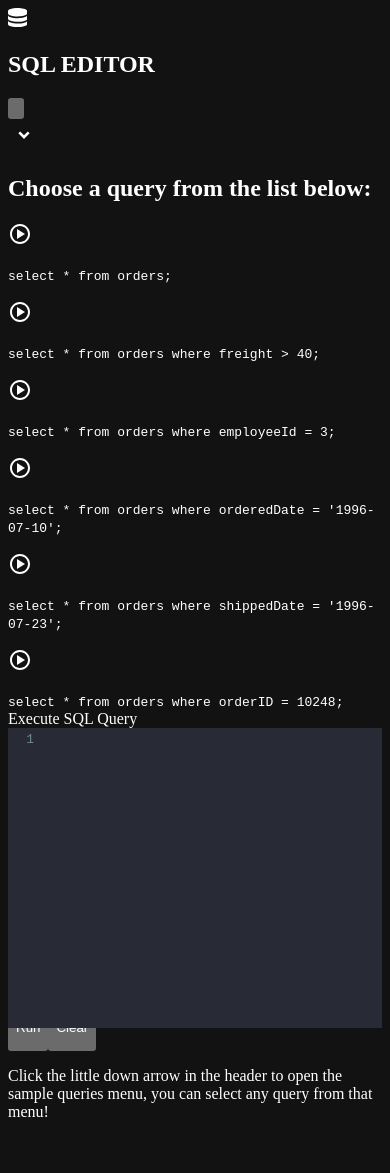
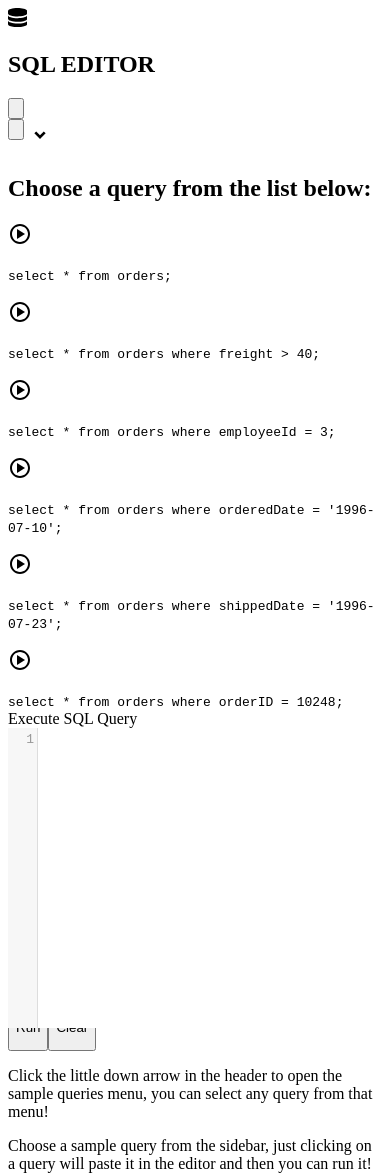
Before and after one commit to pandeymangg/sql-editor, a Next.js app: page / in a window 390 px wide. Before the commit the page ends 1121 px from the top, so only its background shows below. Built offline with nearby package versions, Linux system fonts and the light colour scheme.

Commit message:
theme bug fix and loader added

```diff
--- /dev/null
+++ b/src/components/Download/index.jsx
@@ -0,0 +1,59 @@
+import React from "react";
+import { BsDownload } from "react-icons/bs";
+
+const Download = ({ result }) => {
+  const generateCSV = () => {
+    let csvfile = "data:text/csv;charset=utf-8,";
+    const keys = Object.keys(result[0]);
+    csvfile += keys.join(",");
+    csvfile += "\n";
+
+    result.forEach((res) => {
+      let properties = Object.values(res);
+      csvfile += properties.join(",");
+      csvfile += "\n";
+    });
+
+    const encodedUri = encodeURI(csvfile);
+    const link = document.createElement("a");
+    link.setAttribute("href", encodedUri);
+    link.setAttribute("download", "result.csv");
+    document.body.appendChild(link);
+    link.click();
+  };
+
+  const generateJSON = () => {
+    let csvfile = "data:text/json;charset=utf-8,";
+    var encodedUri = csvfile + encodeURIComponent(JSON.stringify(result));
+    var link = document.createElement("a");
+    link.setAttribute("href", encodedUri);
+    link.setAttribute("download", "result.json");
+    document.body.appendChild(link);
+    link.click();
+  };
+
+  const onDownload = () => {
+    // const format = document.getElementById("formats").value;
+    const format = "csv";
+
+    if (format === "json") {
+      generateJSON();
+    } else if (format === "csv") {
+      generateCSV();
+    }
+  };
+
+  return (
+    <div className="w-full flex justify-between items-center">
+      <div>
+        <h3 className="text-lg font-medium">OUTPUT</h3>
+      </div>
+
+      <div className="cursor-pointer" onClick={() => onDownload()}>
+        <BsDownload size={"1.2rem"} />
+      </div>
+    </div>
+  );
+};
+
+export default Download;
--- a/src/components/Header/index.jsx
+++ b/src/components/Header/index.jsx
@@ -15,23 +15,27 @@ const Header = () => {
 
   return (
     <nav className="border-b-2 border-gray-200 dark:border-darkBorder px-4 md:px-20 h-14 flex items-center mx-auto my-0">
-      <div className="nav-container w-full flex justify-between items-center">
+      <div className="nav-container relative w-full flex justify-between items-center">
         <div className="flex text-gray-900 dark:text-hotPink gap-2 items-center">
           <ImDatabase size={"1.2rem"} />
           <h1 className="text-xl md:text-3xl font-bold">SQL EDITOR</h1>
         </div>
 
+        <div className="hidden md:block">
           <ThemeToggler mounted={mounted} theme={theme} setTheme={setTheme} />
+        </div>
 
-        <div
-          className={classes.sidebaricon}
-          onClick={() => setQuerySideBarCollapsed(!querySideBarCollapsed)}
-        >
+        <div className={`${classes.sidebaricon} items-center gap-2`}>
+          <div className="mt-1">
+            <ThemeToggler mounted={mounted} theme={theme} setTheme={setTheme} />
+          </div>
+          <div onClick={() => setQuerySideBarCollapsed(!querySideBarCollapsed)}>
             {querySideBarCollapsed ? (
               <RiArrowDropDownLine size={"2rem"} />
             ) : (
               <RiArrowDropUpLine size={"2rem"} />
             )}
+          </div>
         </div>
 
         {/* <div>
--- a/src/components/Header/styles.module.css
+++ b/src/components/Header/styles.module.css
@@ -4,6 +4,6 @@
 
 @media (max-width: 768px) {
   .sidebaricon {
-    display: block;
+    display: flex;
   }
 }
--- a/src/components/Layout/MainQueryResult/index.jsx
+++ b/src/components/Layout/MainQueryResult/index.jsx
@@ -1,12 +1,19 @@
 import React, { useState } from "react";
 import { queryData } from "../../../../data";
-import Result from "./Result";
+// import Result from "./Result";
 import { BsPlayFill, BsX } from "react-icons/bs";
 import dynamic from "next/dynamic";
-import Loader from "../../CodeMirror/Loader";
+import EditorSkeleton from "../../Loaders/EditorSkeleton";
+import Download from "../../Download";
+import ResultLoader from "../../Loaders/ResultLoader";
 const CodeMirror = dynamic(import("../../CodeMirror"), {
   ssr: false,
-  loading: () => <Loader />,
+  loading: () => <EditorSkeleton />,
+});
+
+const Result = dynamic(import("../MainQueryResult/Result"), {
+  ssr: false,
+  loading: () => <ResultLoader />,
 });
 
 const MainQueryResult = ({
@@ -40,31 +47,33 @@ const MainQueryResult = ({
             <CodeMirror value={currentQuery} setValue={setCurrentQuery} />
             <div className="editor-controls flex gap-4">
               <button
-                className="bg-green-900 text-green-100 font-bold uppercase text-xs md:text-sm px-3 py-2 md:px-6 md:py-3 rounded shadow hover:shadow-lg outline-none focus:outline-none"
+                className="bg-green-900 text-green-100 font-bold uppercase text-xs md:text-sm px-3 py-2 md:px-6 md:py-3 rounded shadow-sm hover:shadow-lg outline-none focus:outline-none"
                 type="button"
                 onClick={() => handleQueriesChange()}
               >
-                <div className="flex items-center gap-2">
+                <div className="flex items-center gap-1">
                   <BsPlayFill size={"1.2rem"} />
                   <p>Run</p>
                 </div>
               </button>
 
               <button
-                className="bg-red-700 text-white font-bold uppercase text-xs md:text-sm px-3 py-2 md:px-6 md:py-3 rounded shadow hover:shadow-lg outline-none focus:outline-none"
+                className="bg-red-700 text-red-100 font-bold uppercase text-xs md:text-sm px-3 py-2 md:px-6 md:py-3 rounded shadow-sm hover:shadow-lg outline-none focus:outline-none"
                 type="button"
                 onClick={() => {
                   setCurrentQuery();
                   setResult();
                 }}
               >
-                <div className="flex items-center gap-2">
+                <div className="flex items-center gap-1">
                   <BsX size={"1.2rem"} />
                   <p>Clear</p>
                 </div>
               </button>
             </div>
           </div>
+
+          {/* {result && <Download result={result} />} */}
 
           <div className="w-full overflow-auto">
             {result && <Result result={result} />}
@@ -78,6 +87,15 @@ const MainQueryResult = ({
               </p>
             </div>
           )}
+
+          {!result && (
+            <div className="hidden md:flex">
+              <p className="font-semibold text-base text-center">
+                Choose a sample query from the sidebar, just clicking on a query
+                will paste it in the editor and then you can run it!
+              </p>
+            </div>
+          )}
         </div>
       </div>
     </div>
--- a/src/components/CodeMirror/Loader.jsx
+++ b/src/components/Loaders/EditorSkeleton.jsx
@@ -1,7 +1,7 @@
 import React from "react";
 import Skeleton from "react-loading-skeleton";
 
-const Loader = () => {
+const EditorSkeleton = () => {
   return (
     <Skeleton
       className="border-4 border-gray-100 rounded-md w-full"
@@ -10,4 +10,4 @@ const Loader = () => {
   );
 };
 
-export default Loader;
+export default EditorSkeleton;
--- /dev/null
+++ b/src/components/Loaders/ResultLoader.jsx
@@ -0,0 +1,7 @@
+import React from "react";
+
+const ResultLoader = () => {
+  return <div className="loader">Loading...</div>;
+};
+
+export default ResultLoader;
--- a/src/pages/_app.js
+++ b/src/pages/_app.js
@@ -6,7 +6,7 @@ import "../styles/globals.css";
 function MyApp({ Component, pageProps }) {
   return (
     <AppWrapper>
-      <ThemeProvider attribute="class" defaultTheme="dark">
+      <ThemeProvider attribute="class" defaultTheme="light">
         <Component {...pageProps} />
       </ThemeProvider>
     </AppWrapper>
--- a/src/styles/globals.css
+++ b/src/styles/globals.css
@@ -5,3 +5,63 @@
 .scrollbar-hidden::-webkit-scrollbar {
   display: none;
 }
+
+.loader,
+.loader:before,
+.loader:after {
+  background: #0951d7;
+  -webkit-animation: load1 1s infinite ease-in-out;
+  animation: load1 1s infinite ease-in-out;
+  width: 1em;
+  height: 4em;
+}
+.loader {
+  color: #0951d7;
+  text-indent: -9999em;
+  margin: 88px auto;
+  position: relative;
+  font-size: 11px;
+  -webkit-transform: translateZ(0);
+  -ms-transform: translateZ(0);
+  transform: translateZ(0);
+  -webkit-animation-delay: -0.16s;
+  animation-delay: -0.16s;
+}
+.loader:before,
+.loader:after {
+  position: absolute;
+  top: 0;
+  content: "";
+}
+.loader:before {
+  left: -1.5em;
+  -webkit-animation-delay: -0.32s;
+  animation-delay: -0.32s;
+}
+.loader:after {
+  left: 1.5em;
+}
+@-webkit-keyframes load1 {
+  0%,
+  80%,
+  100% {
+    box-shadow: 0 0;
+    height: 4em;
+  }
+  40% {
+    box-shadow: 0 -2em;
+    height: 5em;
+  }
+}
+@keyframes load1 {
+  0%,
+  80%,
+  100% {
+    box-shadow: 0 0;
+    height: 4em;
+  }
+  40% {
+    box-shadow: 0 -2em;
+    height: 5em;
+  }
+}
```
Lines whose indentation alone changed are shown as unchanged.
